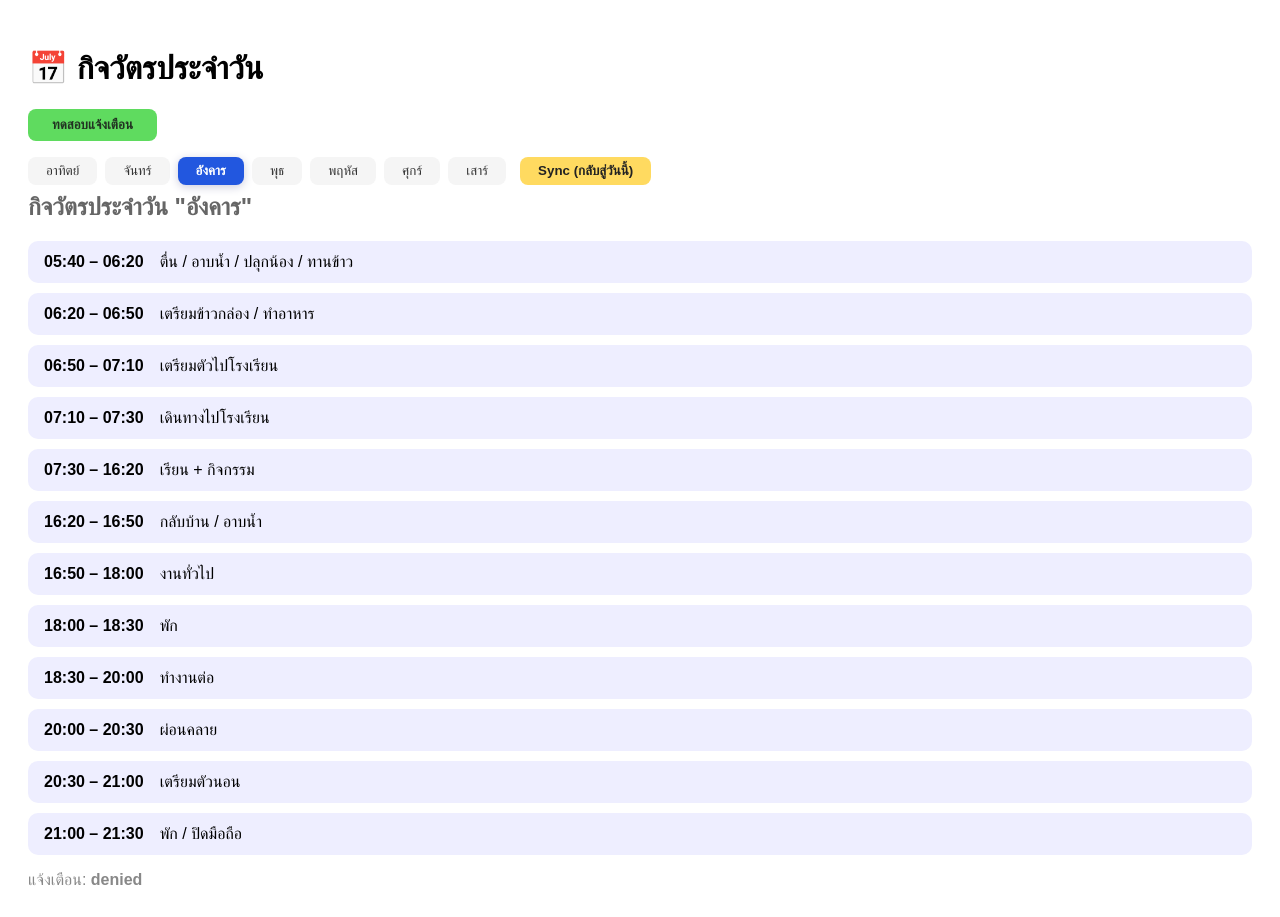
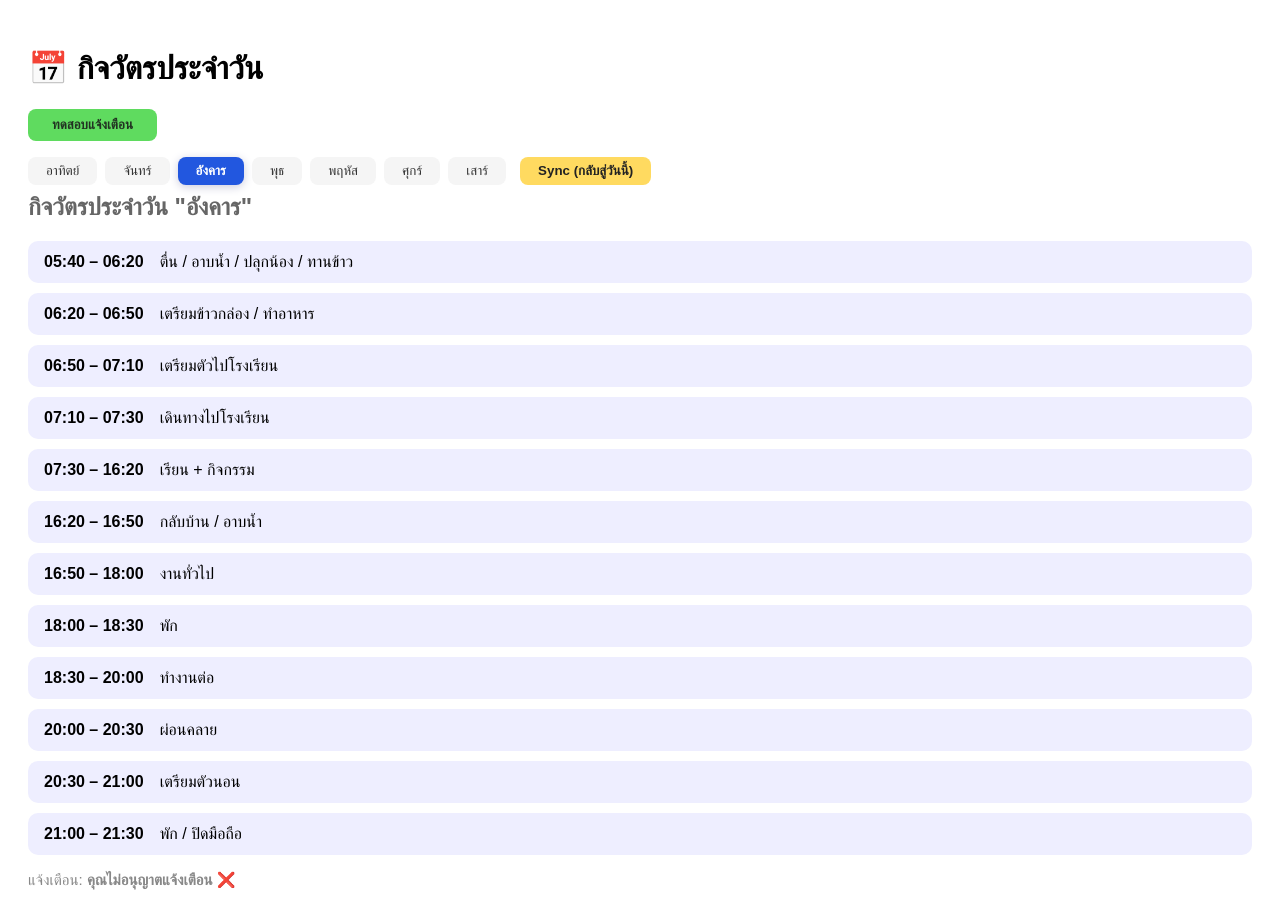
Before and after one commit to Jeffy2600II/RoutineOS, a Next.js app: page / in a window 1280 px wide. Built offline with nearby package versions, Linux system fonts and the light colour scheme.

Commit message:
update page.js

```diff
--- a/app/page.js
+++ b/app/page.js
@@ -7,8 +7,16 @@ async function fetchSchedule() {
   return res.json();
 }
 
+function canUseNotificationAPI() {
+  // เช็คว่ามีฟีเจอร์นี้และ constructor
+  return typeof window !== "undefined"
+    && "Notification" in window
+    && typeof Notification === "function";
+}
+
 export default function Home() {
   const [schedule, setSchedule] = useState({});
+  const [notificationStatus, setNotificationStatus] = useState("loading"); // รับค่า: granted/denied/default/not-supported
 
   const days = [
     { key: "sunday", label: "อาทิตย์" },
@@ -27,16 +35,21 @@ export default function Home() {
     fetchSchedule().then(setSchedule);
   }, []);
 
-  // ขอ permission แจ้งเตือนทันทีถ้ายังไม่ได้อนุญาต
+  // ขอ permission แจ้งเตือนทันทีถ้า supported
   useEffect(() => {
-    if (typeof window !== "undefined" && "Notification" in window && Notification.permission === "default") {
-      Notification.requestPermission();
+    if (canUseNotificationAPI()) {
+      setNotificationStatus(Notification.permission);
+      if (Notification.permission === "default") {
+        Notification.requestPermission().then(setNotificationStatus);
+      }
+    } else {
+      setNotificationStatus("not-supported");
     }
   }, []);
 
-  // ตั้ง timer แจ้งเตือนกิจวัตรวันนี้เมื่อ permissions เป็น granted
+  // ตั้ง timer แจ้งเตือนกิจวัตรวันนี้เมื่อ permission OK และ API พร้อม
   useEffect(() => {
-    if (typeof window === "undefined" || !("Notification" in window) || Notification.permission !== "granted") return;
+    if (!canUseNotificationAPI() || notificationStatus !== "granted") return;
     const tasks = schedule[days[todayIndex]?.key] || [];
     const timers = [];
     tasks.forEach(t => {
@@ -52,13 +65,14 @@ export default function Home() {
               icon: "/icon-192.png"
             });
           } catch (err) {
-            console.log("Notification error (main timer):", err);
+            // fallback
+            alert(`ถึงเวลาเริ่มกิจวัตร!\n${t.start} - ${t.task}`);
           }
         }, msUntilTask));
       }
     });
     return () => timers.forEach(clearTimeout);
-  }, [schedule, todayIndex]);
+  }, [schedule, todayIndex, notificationStatus]);
 
   // sync วันอัตโนมัติ
   useEffect(() => {
@@ -71,38 +85,29 @@ export default function Home() {
 
   // ฟังก์ชั่นปุ่มทดสอบแจ้งเตือน
   function testNotification() {
-    if (!(typeof window !== "undefined" && "Notification" in window)) {
-      alert("เบราว์เซอร์คุณไม่รองรับการแจ้งเตือน");
-      return;
-    }
-    const permission = Notification.permission;
-    console.log("Current Notification.permission:", permission);
-
-    if (permission === "granted") {
+    if (canUseNotificationAPI()) {
+      if (Notification.permission === "granted") {
         try {
-        const n = new Notification("🎉 ทดสอบแจ้งเตือน!", {
+          new Notification("🎉 ทดสอบแจ้งเตือน!", {
             body: "นี่คือข้อความทดสอบบน RoutineOS",
             icon: "/icon-192.png"
           });
-        n.onshow = () => console.log("Notification shown");
-        n.onerror = (e) => console.log("Notification API error:", e);
         } catch (err) {
-        console.error("Notification error:", err);
-        alert("เกิดข้อผิดพลาดขณะแจ้งเตือน ดู Console เพิ่มเติม");
+          alert("แจ้งเตือนแบบ Notification ไม่สำเร็จ (อาจไม่รองรับ)\n\nนี่คือข้อความทดสอบบน RoutineOS");
         }
-    } else if (permission === "denied") {
+      } else if (Notification.permission === "denied") {
         alert("คุณได้ปฏิเสธสิทธิ์แจ้งเตือน กรุณาเปิดสิทธิ์ในเบราว์เซอร์ก่อนใช้งานฟีเจอร์นี้");
       } else {
         Notification.requestPermission().then(result => {
+          setNotificationStatus(result);
           if (result === "granted") {
             try {
-            const n = new Notification("🎉 ทดสอบแจ้งเตือน!", {
+              new Notification("🎉 ทดสอบแจ้งเตือน!", {
                 body: "นี่คือข้อความทดสอบบน RoutineOS",
                 icon: "/icon-192.png"
               });
-            n.onshow = () => console.log("Notification shown");
             } catch (err) {
-            console.error("Notification error (pt2):", err);
+              alert("แจ้งเตือนแบบ Notification ไม่สำเร็จ (อาจไม่รองรับ)\n\nนี่คือข้อความทดสอบบน RoutineOS");
             }
           } else if (result === "denied") {
             alert("คุณได้ปฏิเสธสิทธิ์แจ้งเตือน กรุณาเปิดสิทธิ์ในเบราว์เซอร์ก่อนใช้งานฟีเจอร์นี้");
@@ -111,14 +116,27 @@ export default function Home() {
           }
         });
       }
+    } else {
+      alert("เบราว์เซอร์ของคุณไม่รองรับฟีเจอร์การแจ้งเตือน (Notification API)");
+    }
   }
 
   const selectedDay = days[selectedDayIndex] || days[todayIndex];
   const selectedTasks = schedule[selectedDay.key] || [];
 
+  let notificationText = "";
+  switch (notificationStatus) {
+    case "granted": notificationText = "เปิดใช้งานแล้ว ✅"; break;
+    case "denied": notificationText = "คุณไม่อนุญาตแจ้งเตือน ❌"; break;
+    case "default": notificationText = "ยังไม่ได้อนุญาต 🟡"; break;
+    case "not-supported": notificationText = "เบราว์เซอร์นี้ไม่รองรับการแจ้งเตือน"; break;
+    default: notificationText = "กำลังตรวจสอบ...";
+  }
+
   return (
     <>
       <h1>📅 กิจวัตรประจำวัน</h1>
+      {/* ปุ่มทดสอบแจ้งเตือน */}
       <button
         onClick={testNotification}
         style={{
@@ -195,12 +213,11 @@ export default function Home() {
           ))
         )}
       </div>
-      <div style={{ marginTop:16,color:"#888" }}>
-        แจ้งเตือน: <strong>{
-          (typeof window !== "undefined" && "Notification" in window)
-            ? Notification.permission
-            : "เบราว์เซอร์ไม่รองรับ"
-        }</strong>
+      <div style={{ marginTop:16,color:"#888",fontSize:"15px" }}>
+        แจ้งเตือน: <strong>{notificationText}</strong>
+        {notificationStatus === "not-supported"
+          ? <div style={{color:"#e23"}}>แนะนำให้เปิดผ่าน Chrome/Firefox/Edge บน Android, หรือ Safari (iOS 16.4 ขึ้นไป) และ "เพิ่มเป็นแอพ" เพื่อใช้งานแจ้งเตือนขั้นสูง</div>
+          : null}
       </div>
     </>
   );
```
Lines whose indentation alone changed are shown as unchanged.
